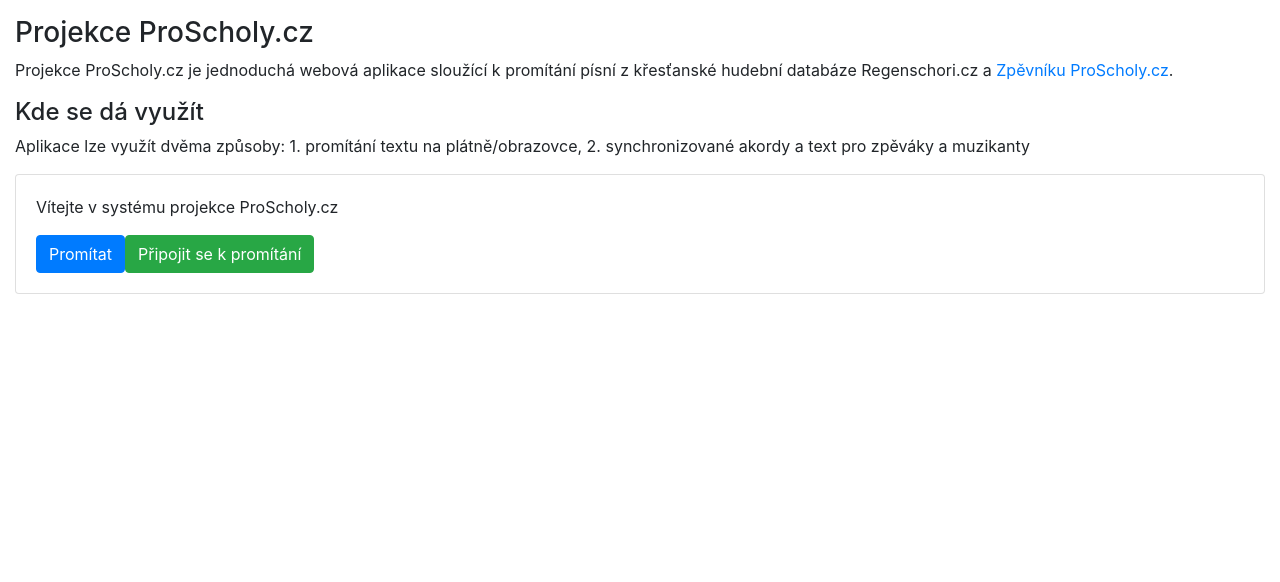
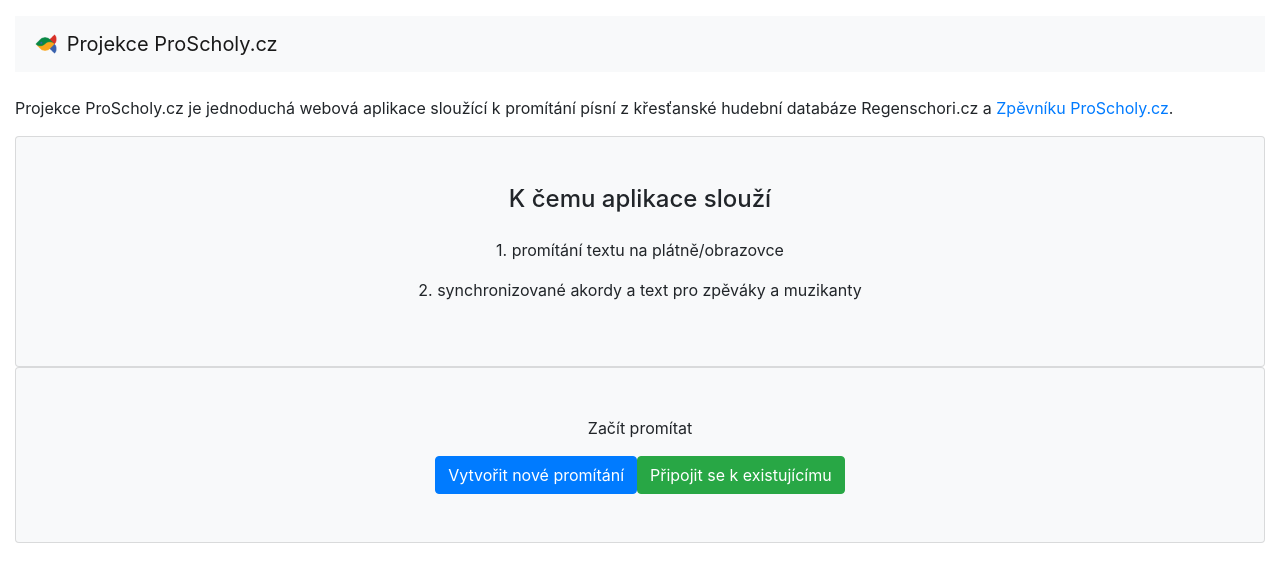
Before and after one commit to glowspace/proscholy-projekce-web, a Nuxt app: page / in a window 1280 px wide. Shown: the top 582 px of the page. Built offline with nearby package versions, Linux system fonts and the light colour scheme; no server answers.

Commit message:
index fe

```diff
--- a/components/Navbar.vue
+++ b/components/Navbar.vue
@@ -1,114 +1,27 @@
-<!--<template>-->
-<!--  <div>-->
-<!--    <nav class="navbar navbar-expand-lg navbar-dark absolute-top">-->
-<!--      <div class="container">-->
-<!--        <nuxt-link to="/"-->
-<!--                   class="navbar-brand"-->
-<!--                   id="navbar-brand">-->
-<!--          <img-->
-<!--            src="/img/logo_v2.png"-->
-<!--            style="padding-right:10px"-->
-<!--            width="60"-->
-<!--            alt="logo"-->
-<!--          />-->
-<!--          <h1 class="home-h1">Zpěvník pro scholy</h1>-->
-<!--          <span>Zpěvník pro scholy</span>-->
-<!--        </nuxt-link>-->
-<!--        <div class="d-inline-flex">-->
-<!--          <nuxt-link-->
-<!--            to="/"-->
-<!--            class="btn btn-secondary"><i class="fas fa-search"></i> Vyhledávání-->
-<!--          </nuxt-link>-->
-<!--          <nuxt-link-->
-<!--            to="/o-zpevniku"-->
-<!--            class="btn btn-secondary"-->
-<!--            active-class="active"-->
-<!--          ><i class="fas fa-info"></i> O&nbsp;zpěvníku-->
-<!--          </nuxt-link>-->
-<!--          &lt;!&ndash;          <dark-mode-button v-cloak> Tmavý&nbsp;mód</dark-mode-button>&ndash;&gt;-->
-<!--        </div>-->
-<!--      </div>-->
-<!--    </nav>-->
-<!--  </div>-->
-<!--</template>-->
+<template>
+  <!-- Image and text -->
+  <nav class="navbar navbar-light bg-light mb-4">
+    <a class="navbar-brand" href="#">
+      <img src="~/assets/logo_v2.png" width="30" height="30" class="d-inline-block align-top" alt="" loading="lazy">
+     Projekce ProScholy.cz
+    </a>
+  </nav>
+</template>
 
-<!--<script>-->
-<!--// import DarkModeButton from '~/components/DarkModeButton';-->
+<script>
+// import DarkModeButton from '~/components/DarkModeButton';
 
-<!--export default {-->
-<!--  name: 'Navbar',-->
+export default {
+  name: 'Navbar',
 
-<!--  components: {},-->
-<!--};-->
-<!--</script>-->
+  components: {},
+};
+</script>
 
-<!--<style lang="scss">-->
-<!--.navbar.absolute-top {-->
-<!--  z-index: 201;-->
-
-<!--  @media screen and (max-width: 375px) {-->
-<!--    display: none;-->
-<!--  }-->
-<!--}-->
-
-<!--.mobile-padding-button {-->
-<!--  display: none;-->
-
-<!--  @media screen and (max-width: 375px) {-->
-<!--    display: block;-->
-<!--  }-->
-<!--}-->
-
-<!--.navbar.absolute-top a i,-->
-<!--.card-header i {-->
-<!--  padding-right: 5px;-->
-
-<!--  @include media-breakpoint-down(xs) {-->
-<!--    .card-lyrics & {-->
-<!--      padding-right: 0;-->
-<!--    }-->
-<!--  }-->
-<!--}-->
+<style lang="scss">
+@import "~bootstrap/scss/_functions.scss";
+@import "~bootstrap/scss/_variables.scss";
+@import "~bootstrap/scss/mixins/_breakpoints.scss";
 
 
-<!--.navbar {-->
-<!--  padding: 0.5rem 0;-->
-
-<!--  & > div {-->
-<!--    width:   100%;-->
-<!--    /* max-width: 994px; */-->
-<!--    margin:  0 auto;-->
-<!--    padding: 0;-->
-<!--  }-->
-
-<!--  .container {-->
-<!--    // override bootstrap flex behaviour-->
-<!--    display: block;-->
-<!--  }-->
-
-<!--  &.fixed-top {-->
-<!--    padding-top:    0;-->
-<!--    padding-bottom: 0;-->
-<!--    line-height:    initial;-->
-<!--    min-height:     auto;-->
-<!--  }-->
-
-<!--  a {-->
-<!--    margin-bottom: 0;-->
-<!--  }-->
-
-<!--  .btn.btn-secondary {-->
-<!--    color: #aaaaaa;-->
-
-<!--    &.active, &:active {-->
-<!--      background-color: rgba(153, 153, 153, 0.2);-->
-
-<!--      &:hover, &:focus {-->
-<!--        background-color: rgba(153, 153, 153, 0.4);-->
-<!--        color:            #ffffff;-->
-<!--      }-->
-<!--    }-->
-<!--  }-->
-<!--}-->
-
-<!--</style>-->
+</style>
--- a/package.json
+++ b/package.json
@@ -20,7 +20,9 @@
     "nuxt": "^2.14.0",
     "peerjs": "^1.3.1",
     "pusher": "^3.0.1",
-    "pusher-js": "^7.0.0"
+    "pusher-js": "^7.0.0",
+    "sass": "^1.26.11",
+    "sass-loader": "^10.0.2"
   },
   "devDependencies": {
     "@nuxt/types": "^2.14.0",
--- a/pages/home.vue
+++ /dev/null
@@ -1,46 +0,0 @@
-<template>
-  <div class="container-fluid mt-3">
-    <h3>Projekce ProScholy.cz</h3>
-
-    <div class="card">
-      <div class="card-body">
-        <p>Vítejte v systému projekce ProScholy.cz</p>
-
-        <nuxt-link to="/create_session"
-                   class="btn btn-primary">Promítat
-        </nuxt-link>
-        <nuxt-link to="/join"
-                   class="btn btn-success">Připojit se k promítání
-        </nuxt-link>
-      </div>
-    </div>
-  </div>
-</template>
-
-<script>
-import state from './state'
-
-export default {
-  components: {
-    state
-  },
-
-  data: () => {
-    return {
-      state: state,
-      peer: null,
-      msg: null
-    }
-  },
-
-  mounted() {
-
-  },
-
-  methods: {}
-}
-</script>
-
-<style>
-
-</style>
--- a/pages/index.vue
+++ b/pages/index.vue
@@ -1,29 +1,32 @@
 <template>
   <div class="container-fluid mt-3">
+
+    <navbar/>
+
     <div>
-      <h3>Projekce ProScholy.cz</h3>
-
       <p>Projekce ProScholy.cz je jednoduchá webová aplikace sloužící k promítání písní z křesťanské hudební databáze
         Regenschori.cz a <a href="//zpevnik.proscholy.cz">Zpěvníku ProScholy.cz</a>.</p>
     </div>
 
-    <div>
-      <h4>Kde se dá využít</h4>
+    <div class="card bg-light">
+      <div class="card-body text-center p-5">
+        <h4>K čemu aplikace slouží</h4>
 
-      <p>Aplikace lze využít dvěma způsoby: 1. promítání textu na plátně/obrazovce,
-        2. synchronizované akordy a text pro
-        zpěváky a muzikanty</p>
+        <p class="mt-4">1. promítání textu na plátně/obrazovce</p>
+         <p> 2. synchronizované akordy a text pro
+          zpěváky a muzikanty</p>
+      </div>
     </div>
 
-    <div class="card">
-      <div class="card-body">
-        <p>Vítejte v systému projekce ProScholy.cz</p>
+    <div class="card bg-light">
+      <div class="card-body text-center p-5">
+        <p>Začít promítat</p>
 
         <nuxt-link to="/create_session"
-                   class="btn btn-primary">Promítat
+                   class="btn btn-primary">Vytvořit nové promítání
         </nuxt-link>
         <nuxt-link to="/join"
-                   class="btn btn-success">Připojit se k promítání
+                   class="btn btn-success">Připojit se k existujícímu
         </nuxt-link>
       </div>
     </div>
--- a/pages/join.vue
+++ b/pages/join.vue
@@ -1,5 +1,6 @@
 <template>
-  <div class="container-fluid mt-3">
+  <div class="container-fluid">
+
     <h3>Projekce ProScholy.cz</h3>
 
     <h4>Připojit se k existujícímu promítání</h4>
@@ -28,10 +29,11 @@
 <script>
 import axios from "axios";
 import state from "./state";
+import Navbar from "~/components/Navbar";
 
 export default {
   name: "join",
-
+  components: {Navbar},
   data: () => {
     return {
       state: state,
@@ -48,6 +50,12 @@
       axios.get('http://localhost:8000/api/sessions/' + this.code)
         .then((response) => {
           this.state.current_session = response.data
+          // this.state.current_preview.song = this.state.current_session.songs.find(x => x.id === id);
+          this.state.current_preview.section_id = this.state.current_session.song_part_id;
+
+          let song_id = this.state.current_session.current_song_id
+          this.state.current_preview.song = this.state.current_session.songs.find(x => x.id === song_id);
+
 
           this.$router.replace({path: '/session'})
         })
--- a/pages/session.vue
+++ b/pages/session.vue
@@ -1,5 +1,7 @@
 <template>
   <div>
+    <navbar />
+
     <div v-if="state.client.type === 0"
          class="container-fluid mt-3">
       <h3>{{ state.current_session.name }}</h3>
@@ -40,10 +42,11 @@
 import Devices from "./session/devices";
 import Share from "./session/share";
 import Project from "./session/project";
+import Navbar from "../components/Navbar";
 
 export default {
   name: "session",
-  components: {Project, Share, Devices, Song, Playlist},
+  components: {Navbar, Project, Share, Devices, Song, Playlist},
   data: () => {
     return {
       state: state,
@@ -52,7 +55,7 @@
 
   mounted() {
     if (this.state.current_session.id === 0) {
-      this.$router.replace({path: '/home'})
+      this.$router.replace({path: '/'})
     }
 
     Echo.channel('Session.' + this.state.current_session.id)
--- a/pages/session/project.vue
+++ b/pages/session/project.vue
@@ -22,6 +22,12 @@
 
   computed: {
     current_phrase() {
+      console.log(this.state.current_session.current_song_id)
+
+      if (this.state.current_session.current_song_id == null) {
+        return '';
+      }
+
       let id = this.state.current_session.current_song_id
       let section_id = this.state.current_session.song_part_id
 
--- a/pages/state.js
+++ b/pages/state.js
@@ -11,27 +11,15 @@
     id: 0,
     code: 4538,
 
-    name: 'Chvály',
+    name: 'název promítání',
 
-    current_song_id: 1,
-    song_part_id: 1,
+    current_song_id: null,
+    song_part_id: null,
 
     // Selected songs
-    songs: [
-      {
-        id: 11,
-        name: 'Hospodine, kdo je podobný Tobě',
-        lyrics: 'Ať srdce mé Tebe vídá, ať srdce mé tebe zná.'
-      }
-    ],
+    songs: [],
 
-    devices: [
-      {
-        id: 15,
-        type: 1,
-        name: 'Michael notebook'
-      },
-    ]
+    devices: []
   },
 
   // Only this client data
```
Also changed, not shown: assets/logo_v2.png (added), 1 other file (tests, documents, lock files or other folders).
